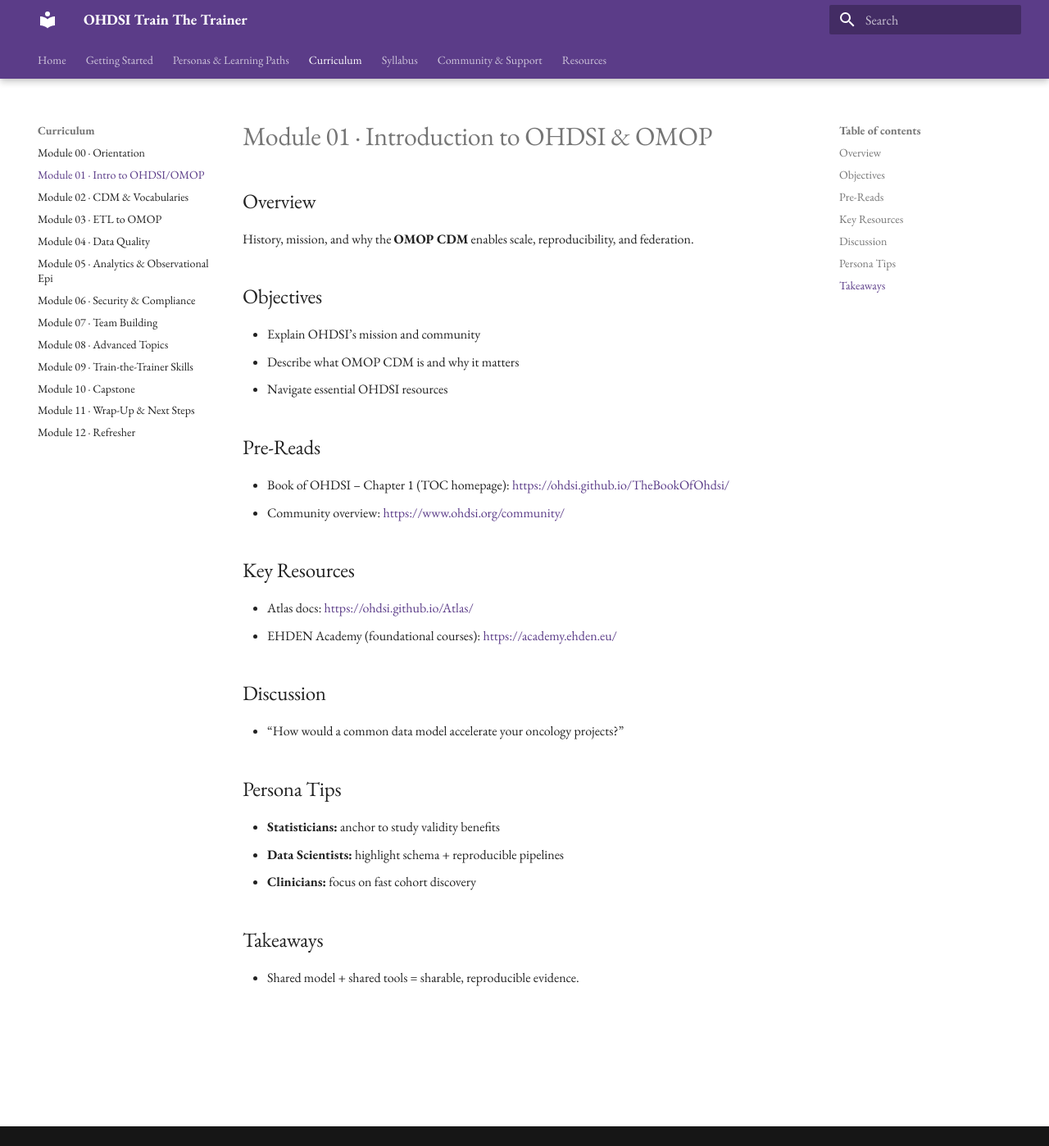
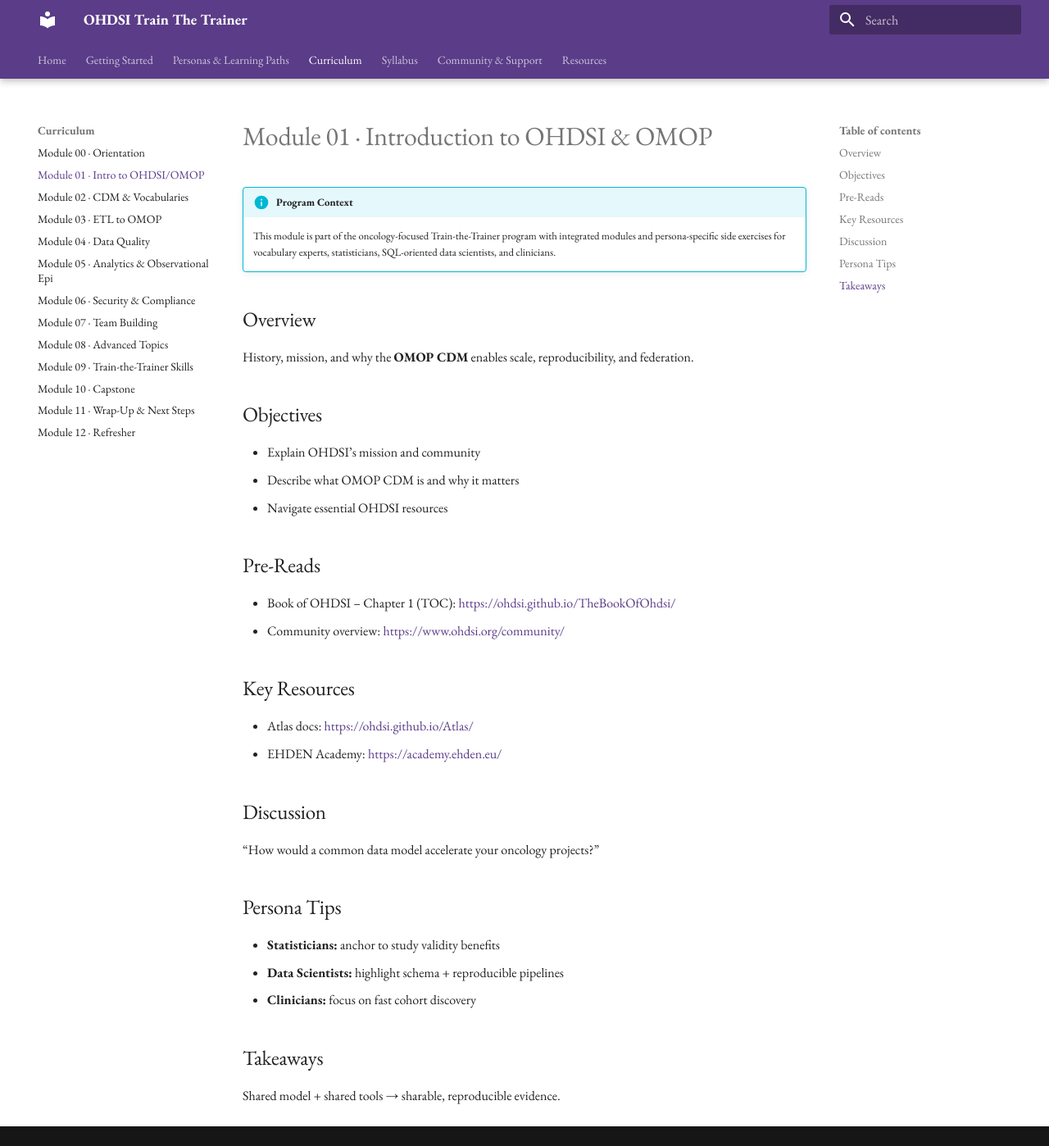
Before and after one commit to BoyceLab/OHDSITrainTheTrainer-EPILEPSY, an MkDocs documentation site: the page built from docs/modules/module-01-intro-ohdsi.md, in a window 1280 px wide and 1398 px high. Shown: the whole window at 82% size. Built offline with MkDocs 1.6.1 and Material for MkDocs 9.7.7, drawn with Linux system fonts in a browser that asks for light colours.

Commit message:
Update module-01-intro-ohdsi.md

```diff
--- a/docs/modules/module-01-intro-ohdsi.md
+++ b/docs/modules/module-01-intro-ohdsi.md
@@ -1,4 +1,7 @@
 # Module 01 · Introduction to OHDSI & OMOP
+
+!!! info "Program Context"
+    This module is part of the oncology-focused Train-the-Trainer program with integrated modules and persona-specific side exercises for vocabulary experts, statisticians, SQL-oriented data scientists, and clinicians.
 
 ## Overview
 History, mission, and why the **OMOP CDM** enables scale, reproducibility, and federation.
@@ -9,15 +12,15 @@
 - Navigate essential OHDSI resources
 
 ## Pre-Reads
-- Book of OHDSI – Chapter 1 (TOC homepage): <https://ohdsi.github.io/TheBookOfOhdsi/>
+- Book of OHDSI – Chapter 1 (TOC): <https://ohdsi.github.io/TheBookOfOhdsi/>
 - Community overview: <https://www.ohdsi.org/community/>
 
 ## Key Resources
 - Atlas docs: <https://ohdsi.github.io/Atlas/>
-- EHDEN Academy (foundational courses): <https://academy.ehden.eu/>
+- EHDEN Academy: <https://academy.ehden.eu/>
 
 ## Discussion
-- “How would a common data model accelerate your oncology projects?”
+“How would a common data model accelerate your oncology projects?”
 
 ## Persona Tips
 - **Statisticians:** anchor to study validity benefits
@@ -25,4 +28,4 @@
 - **Clinicians:** focus on fast cohort discovery
 
 ## Takeaways
-- Shared model + shared tools = sharable, reproducible evidence.
+Shared model + shared tools → sharable, reproducible evidence.
```
